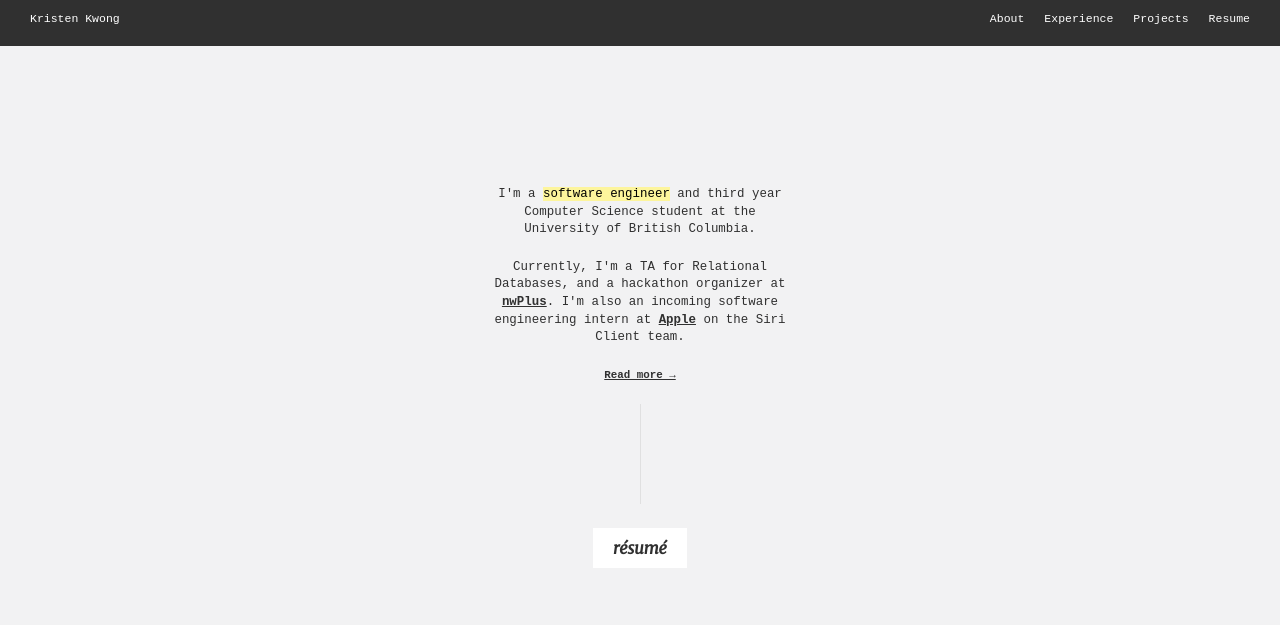
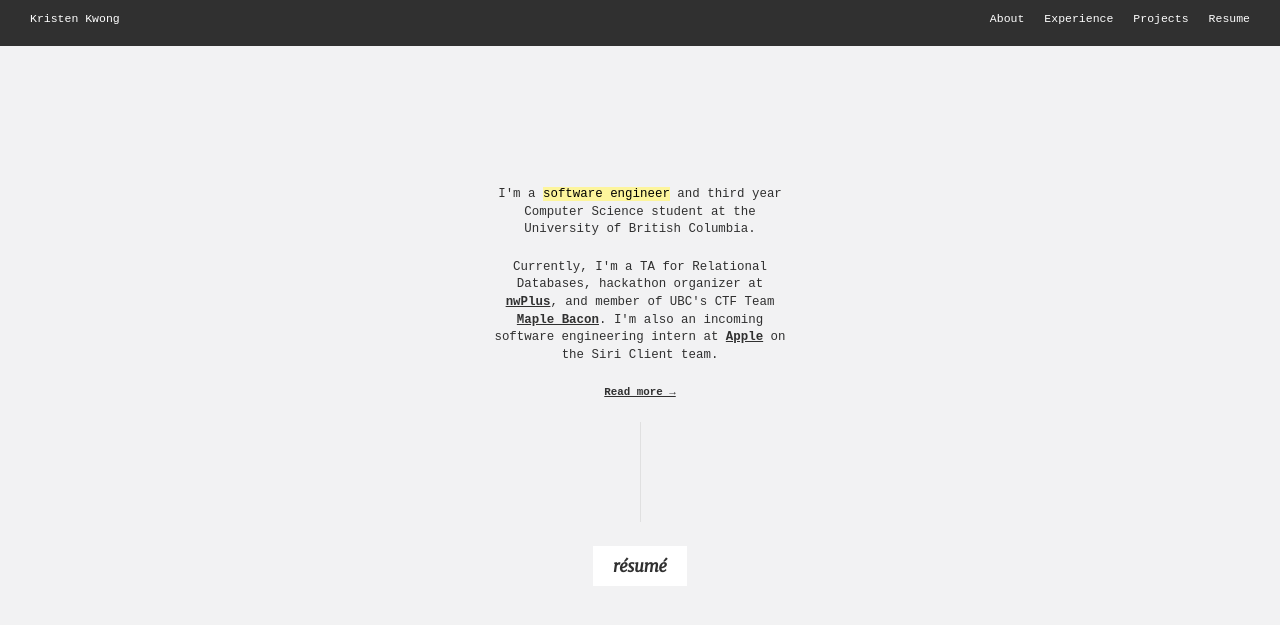
Before and after one commit to kristenkwong/website-2019, a Jekyll site: the page built from index.html, in a window 1280 px wide and 900 px high, scrolled down 854 px. Shown: the top 625 px of the window. Built offline with Jekyll 4.4.1, drawn with Linux system fonts in a browser that asks for light colours; some web fonts are replaced.

Commit message:
description update

```diff
--- a/index.html
+++ b/index.html
@@ -16,7 +16,7 @@ layout: default
 		I'm a <mark>software engineer</mark> and third year Computer Science student at the University of British Columbia.
 	</div>
 	<div class="desc">
-		Currently, I'm a TA for Relational Databases, and a hackathon organizer at <a href="https://www.nwhacks.io/">nwPlus</a>.
+		Currently, I'm a TA for Relational Databases, hackathon organizer at <a href="https://www.nwhacks.io/">nwPlus</a>, and member of UBC's CTF Team <a href="https://ctftime.org/team/73723">Maple Bacon</a>.
 		I'm also an incoming software engineering intern at <a href="https://www.apple.com/">Apple</a> on the Siri Client team.
 	</div>
 	<div class="desc readmore">
```
Also changed, not shown: 3 other files.
